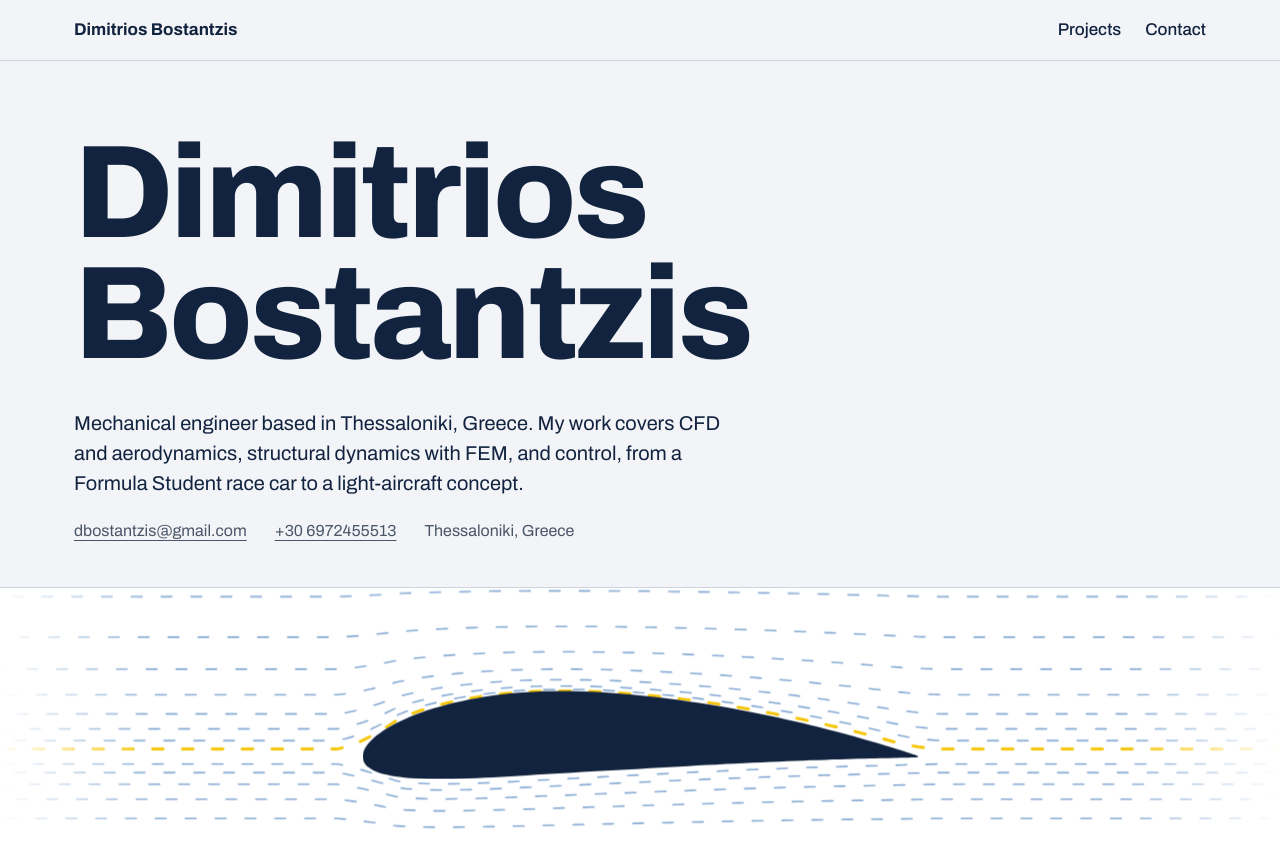
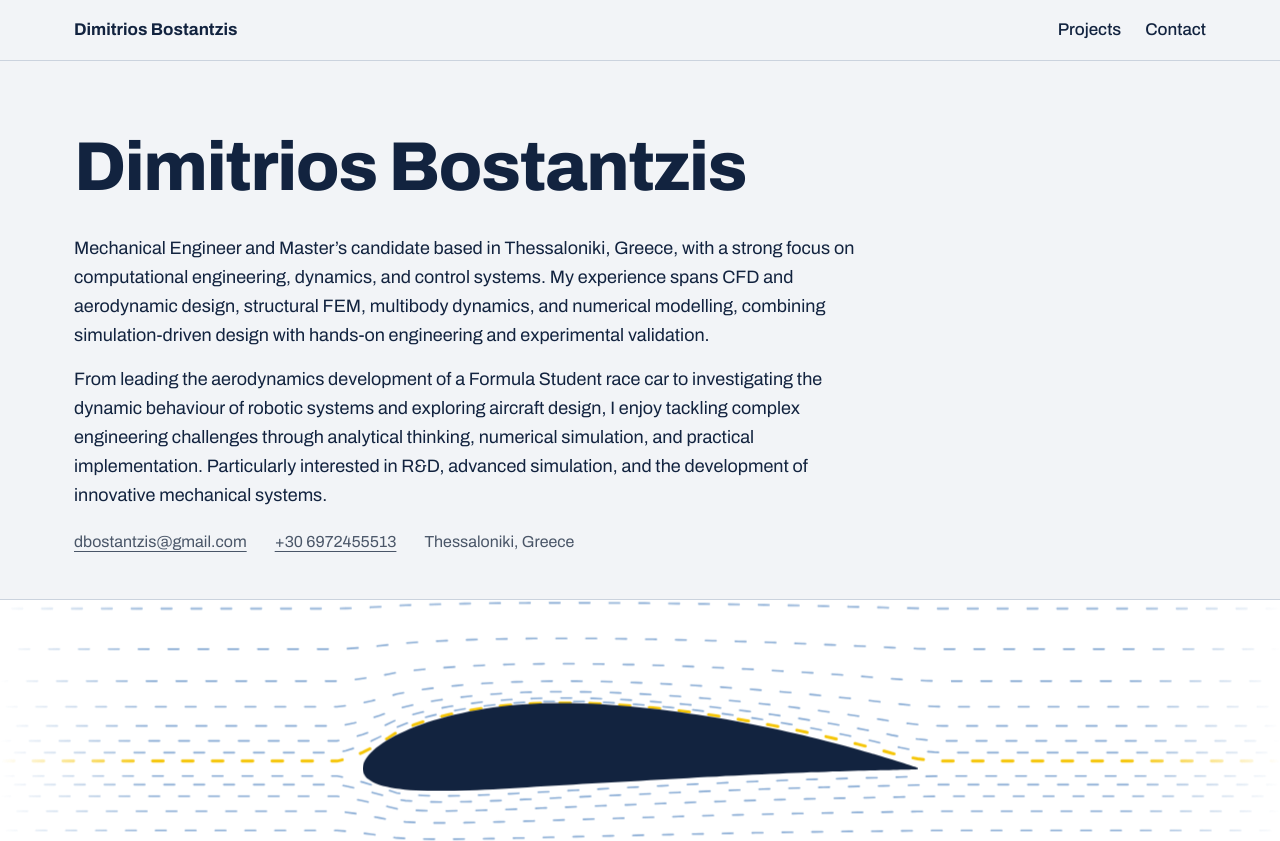
Before and after one commit to dbostantzis/Portfolio-Dimitrios-Bostantzis, a plain HTML site: page index.html in a window 1280 px wide. Shown: the top 841 px of the page. Drawn offline with Linux system fonts and the light colour scheme.

Commit message:
Add files via upload

```diff
--- a/index.html
+++ b/index.html
@@ -45,9 +45,10 @@ section[id],article[id]{scroll-margin-top:60px}
 .hero{padding:72px 0 0}
 h1{
   margin:0;font-weight:800;font-stretch:125%;
-  font-size:clamp(2.9rem,10.5vw,8.25rem);line-height:.92;letter-spacing:-.025em;
+  font-size:clamp(1.5rem,5.4vw,4.5rem);line-height:1;letter-spacing:-.02em;white-space:nowrap;
 }
-.hero .lead{max-width:34em;font-size:1.25rem;line-height:1.5;margin:32px 0 0}
+.hero .lead{max-width:44em;font-size:1.125rem;line-height:1.6;margin:32px 0 0}
+.hero .lead + .lead{margin-top:16px}
 .contact-line{display:flex;flex-wrap:wrap;gap:6px 28px;margin:20px 0 0;color:var(--ink-2);font-size:1rem}
 .contact-line a{text-decoration-thickness:1px;text-underline-offset:4px}
 .contact-line a:hover{color:var(--ink)}
@@ -167,8 +168,9 @@ dialog::backdrop{background:rgba(18,35,63,.9)}
 
 <section class="hero">
   <div class="wrap">
-    <h1>Dimitrios<br>Bostantzis</h1>
-    <p class="lead">Mechanical engineer based in Thessaloniki, Greece. My work covers CFD and aerodynamics, structural dynamics with FEM, and control, from a Formula Student race car to a light-aircraft concept.</p>
+    <h1>Dimitrios Bostantzis</h1>
+    <p class="lead">Mechanical Engineer and Master’s candidate based in Thessaloniki, Greece, with a strong focus on computational engineering, dynamics, and control systems. My experience spans CFD and aerodynamic design, structural FEM, multibody dynamics, and numerical modelling, combining simulation-driven design with hands-on engineering and experimental validation.</p>
+    <p class="lead">From leading the aerodynamics development of a Formula Student race car to investigating the dynamic behaviour of robotic systems and exploring aircraft design, I enjoy tackling complex engineering challenges through analytical thinking, numerical simulation, and practical implementation. Particularly interested in R&amp;D, advanced simulation, and the development of innovative mechanical systems.</p>
     <p class="contact-line">
       <a href="mailto:dbostantzis@gmail.com">dbostantzis@gmail.com</a>
       <a href="tel:+306972455513">+30 6972455513</a>
```
